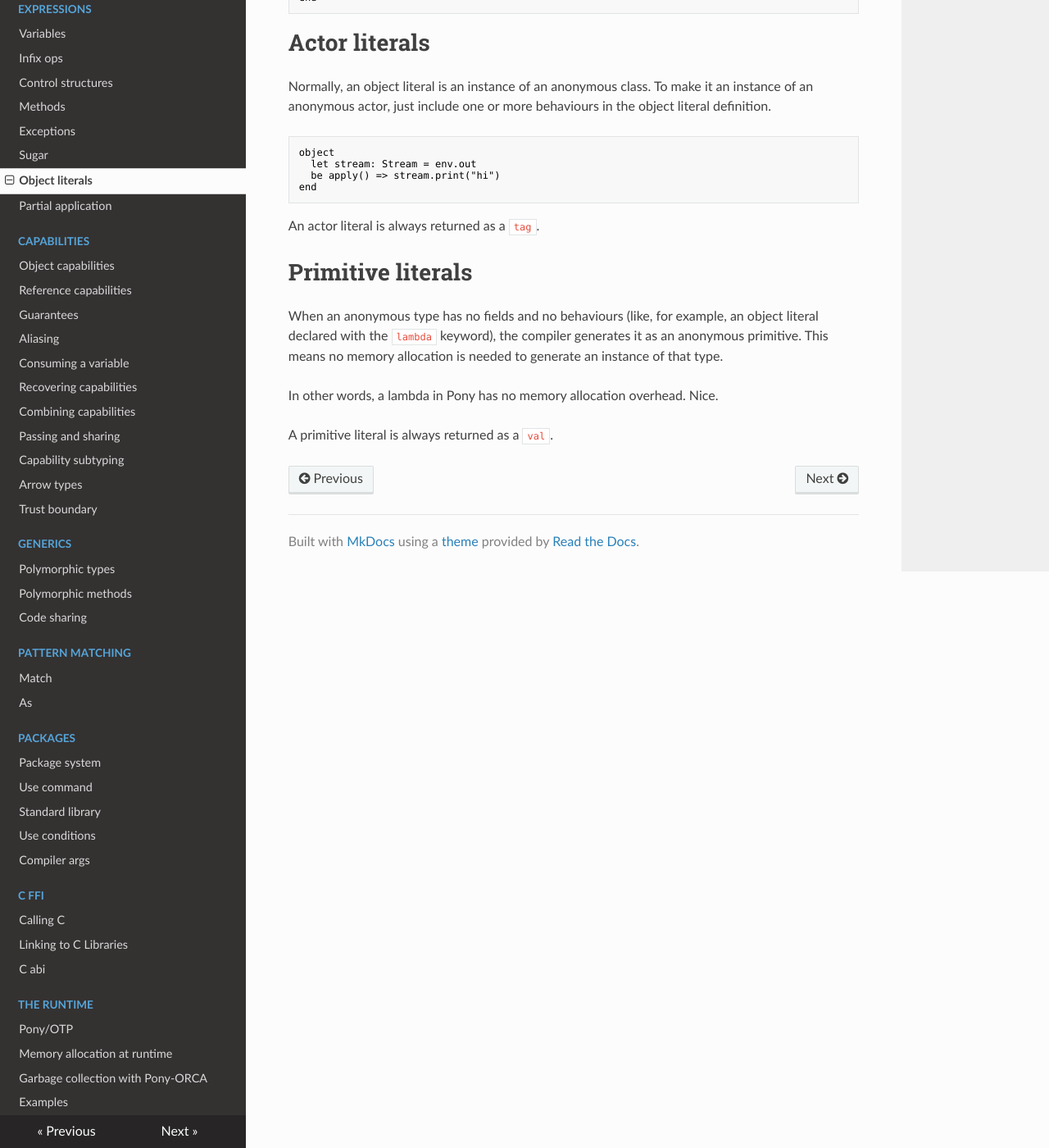
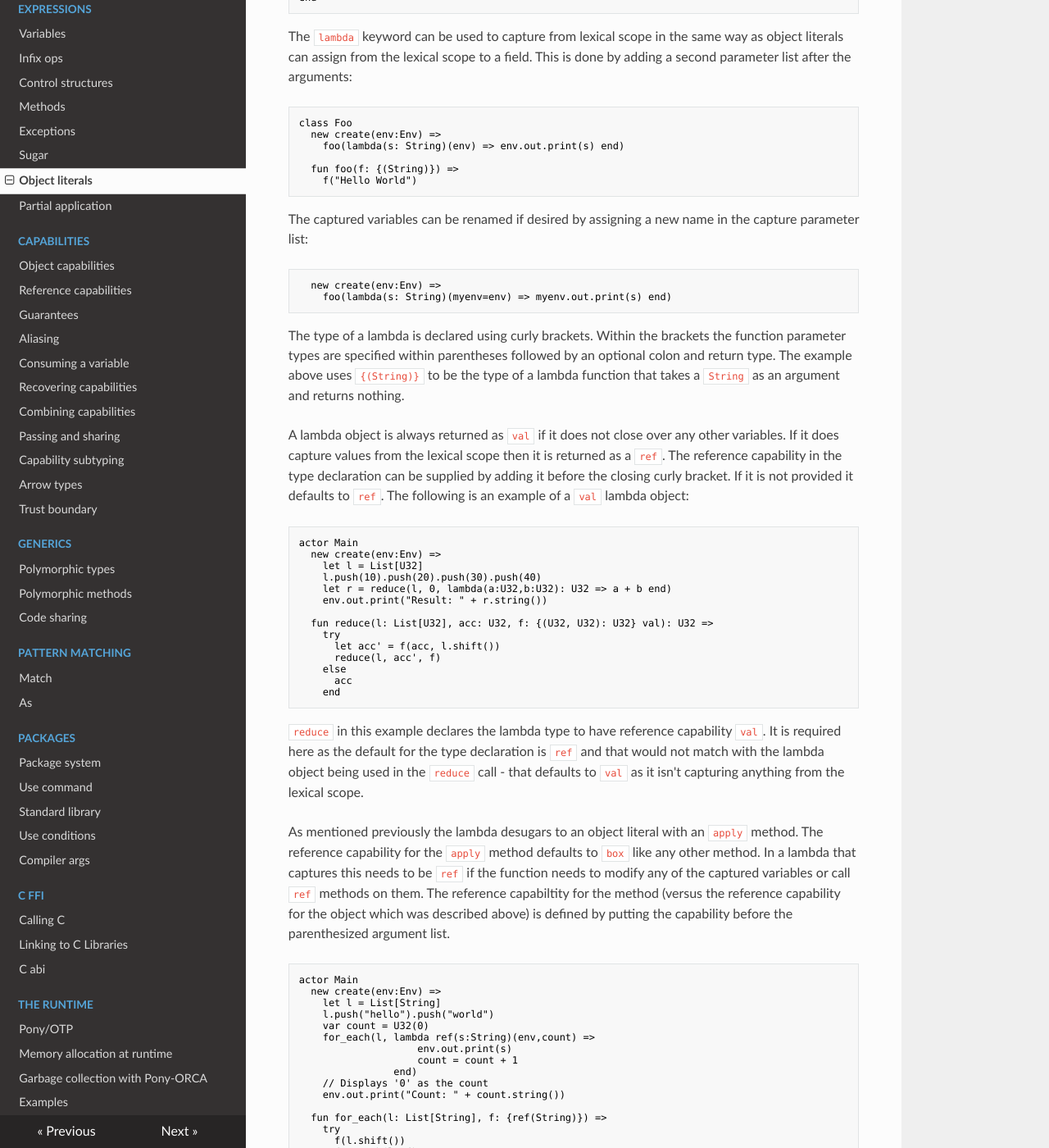
Before and after one commit to ponylang/pony-tutorial, an MkDocs documentation site: the page built from docs/expressions/object-literals.md, in a window 1280 px wide and 1400 px high, scrolled down 1349 px. Shown: the whole window at 82% size. Built offline with MkDocs 1.6.1, drawn with Linux system fonts in a browser that asks for light colours; nearby versions of some CDN libraries; old or Windows-style settings are respelled for this version of MkDocs; some of the changed text lies outside the part shown.

Commit message:
Document lambda syntax for closures

````diff
--- a/docs/expressions/object-literals.md
+++ b/docs/expressions/object-literals.md
@@ -53,6 +53,71 @@ object
 end
 ```
 
+The `lambda` keyword can be used to capture from lexical scope in the same way as object literals can assign from the lexical scope to a field. This is done by adding a second parameter list after the arguments:
+
+```pony
+class Foo
+  new create(env:Env) =>
+    foo(lambda(s: String)(env) => env.out.print(s) end)
+
+  fun foo(f: {(String)}) =>
+    f("Hello World")
+```
+
+The captured variables can be renamed if desired by assigning a new name in the capture parameter list:
+
+```pony
+  new create(env:Env) =>
+    foo(lambda(s: String)(myenv=env) => myenv.out.print(s) end)
+```
+
+The type of a lambda is declared using curly brackets. Within the brackets the function parameter types are specified within parentheses followed by an optional colon and return type. The example above uses `{(String)}` to be the type of a lambda function that takes a `String` as an argument and returns nothing.
+
+A lambda object is always returned as `val` if it does not close over any other variables. If it does capture values from the lexical scope then it is returned as a `ref`. The reference capability in the type declaration can be supplied by adding it before the closing curly bracket. If it is not provided it defaults to `ref`. The following is an example of a `val` lambda object:
+
+```pony
+actor Main
+  new create(env:Env) =>
+    let l = List[U32]
+    l.push(10).push(20).push(30).push(40)
+    let r = reduce(l, 0, lambda(a:U32,b:U32): U32 => a + b end)
+    env.out.print("Result: " + r.string())
+
+  fun reduce(l: List[U32], acc: U32, f: {(U32, U32): U32} val): U32 =>
+    try
+      let acc' = f(acc, l.shift())
+      reduce(l, acc', f)
+    else
+      acc
+    end
+```
+
+`reduce` in this example declares the lambda type to have reference capability `val`. It is required here as the default for the type declaration is `ref` and that would not match with the lambda object being used in the `reduce` call - that defaults to `val` as it isn't capturing anything from the lexical scope.
+
+As mentioned previously the lambda desugars to an object literal with an `apply` method. The reference capability for the `apply` method defaults to `box` like any other method. In a lambda that captures this needs to be `ref` if the function needs to modify any of the captured variables or call `ref` methods on them. The reference capabiltity for the method (versus the reference capability for the object which was described above) is defined by putting the capability before the parenthesized argument list.
+
+```pony
+actor Main
+  new create(env:Env) =>
+    let l = List[String]
+    l.push("hello").push("world")
+    var count = U32(0)
+    for_each(l, lambda ref(s:String)(env,count) =>
+                    env.out.print(s)
+                    count = count + 1
+                end)
+    // Displays '0' as the count
+    env.out.print("Count: " + count.string())
+
+  fun for_each(l: List[String], f: {ref(String)}) =>
+    try
+      f(l.shift())
+      for_each(l, f)
+    end
+```
+
+This example declares the type of the apply function that is generated by the lambda expression as being `ref`. The type declaration for it in the `for_each` method also declares it as `ref`. The lambda function captures some variables so the object that is generated is `ref` and the default for the type declaration is `ref` so everything type checks.
+
 # Actor literals
 
 Normally, an object literal is an instance of an anonymous class. To make it an instance of an anonymous actor, just include one or more behaviours in the object literal definition.
````
